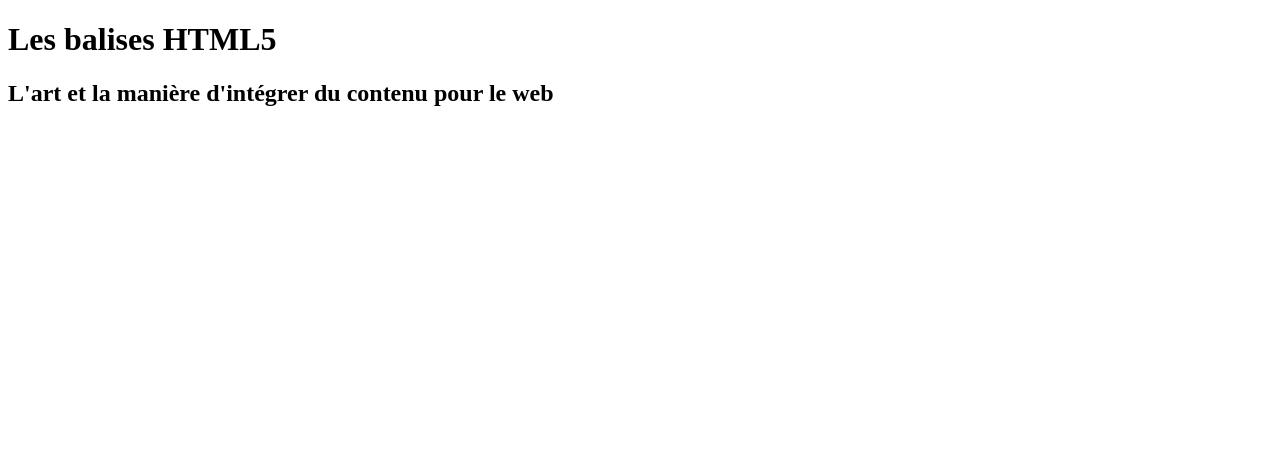
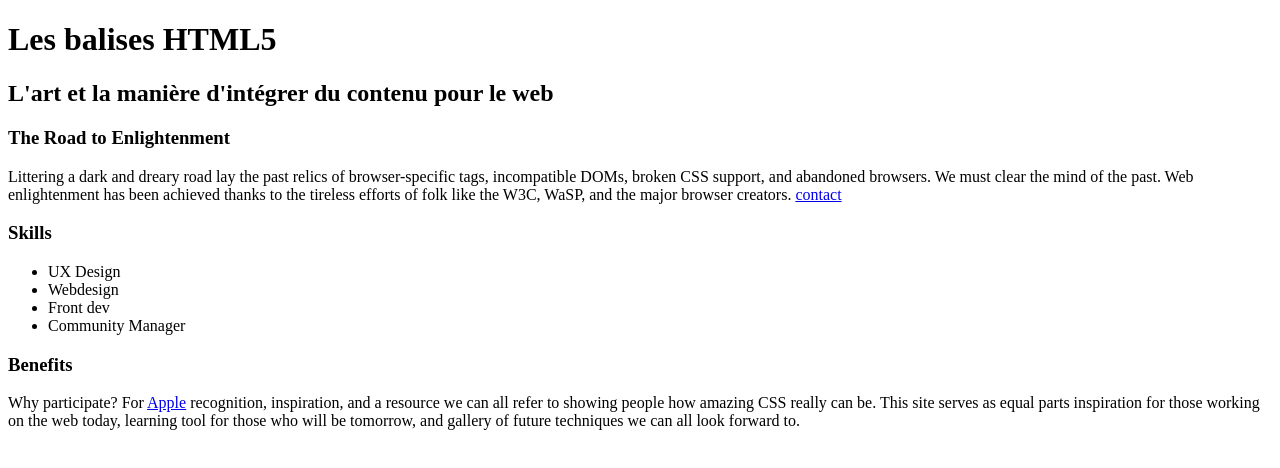
Before and after one commit to seasgit/edc_mastere, a plain HTML site: page html_css/html_balises/texte.html in a window 1280 px wide. Drawn offline with Linux system fonts and the light colour scheme.

Commit message:
code web

```diff
--- a/html_css/html_balises/texte.html
+++ b/html_css/html_balises/texte.html
@@ -9,11 +9,30 @@
 <body>
     <h1>Les balises HTML5</h1>
     <h2>L'art et la manière d'intégrer du contenu pour le web</h2>
+    <h3>The Road to Enlightenment</h3>
+    <p>
+        Littering a dark and dreary road lay the past relics of browser-specific tags, incompatible DOMs, broken CSS
+        support, and abandoned browsers.
+        We must clear the mind of the past. Web enlightenment has been achieved thanks to the tireless efforts of folk
+        like the W3C, WaSP, and the major browser creators.
+        <a href="contact.html"> contact </a>
+    </p>
+    <h3>Skills</h3>
+    <ul>
+        <li>UX Design</li>
+        <li>Webdesign</li>
+        <li>Front dev</li>
+        <li>Community Manager</li>
+    </ul>
+    <h3>Benefits</h3>
+    <p>Why participate? For <a href="https://www.apple.com">Apple</a> recognition, inspiration, and a resource we can all refer to showing people how amazing CSS
+        really can be. This site serves as equal parts inspiration for those working on the web today, learning tool for
+        those who will be tomorrow, and gallery of future techniques we can all look forward to.</p>
 
 </body>
 </html>
 
-<!--
+<!-- Intégrer :
     paragraphes
     listes
     liens
```
Also changed, not shown: html_css/html_balises/contact.html (added, +12 -0 lines).
